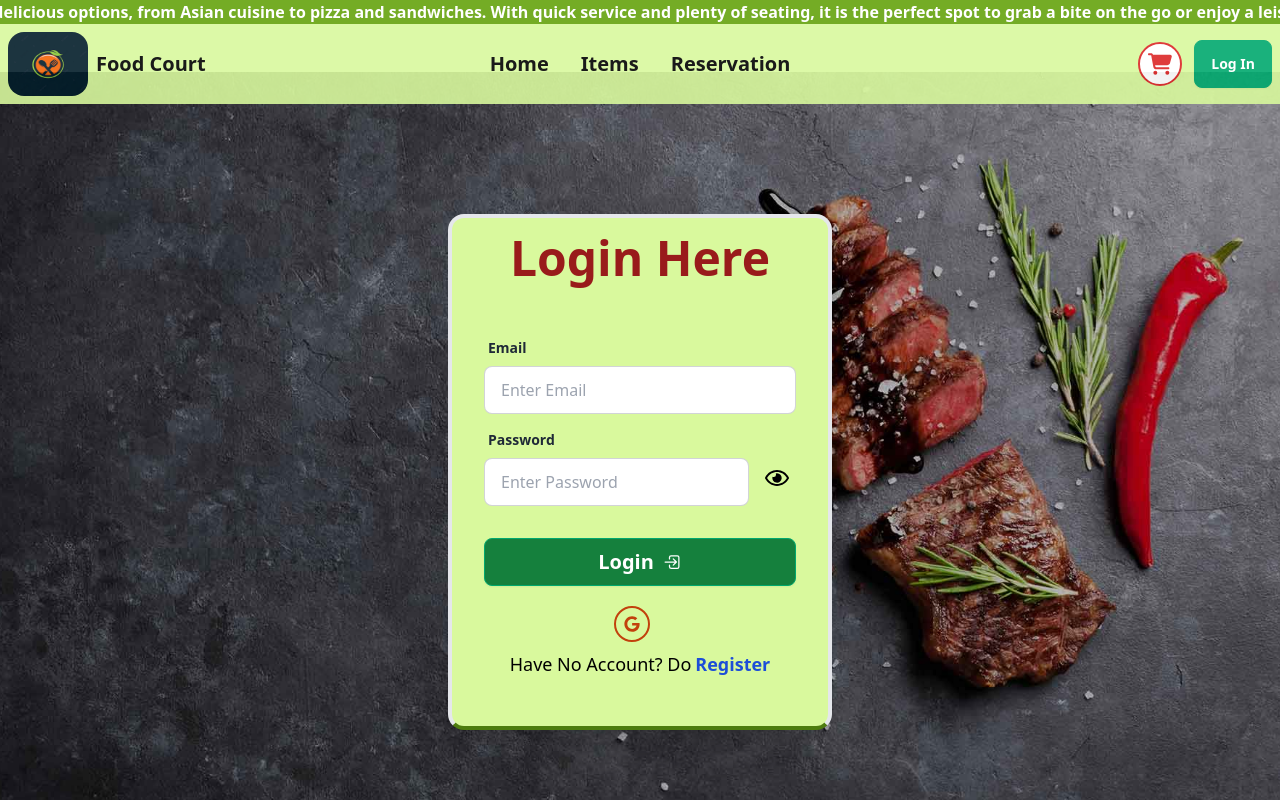
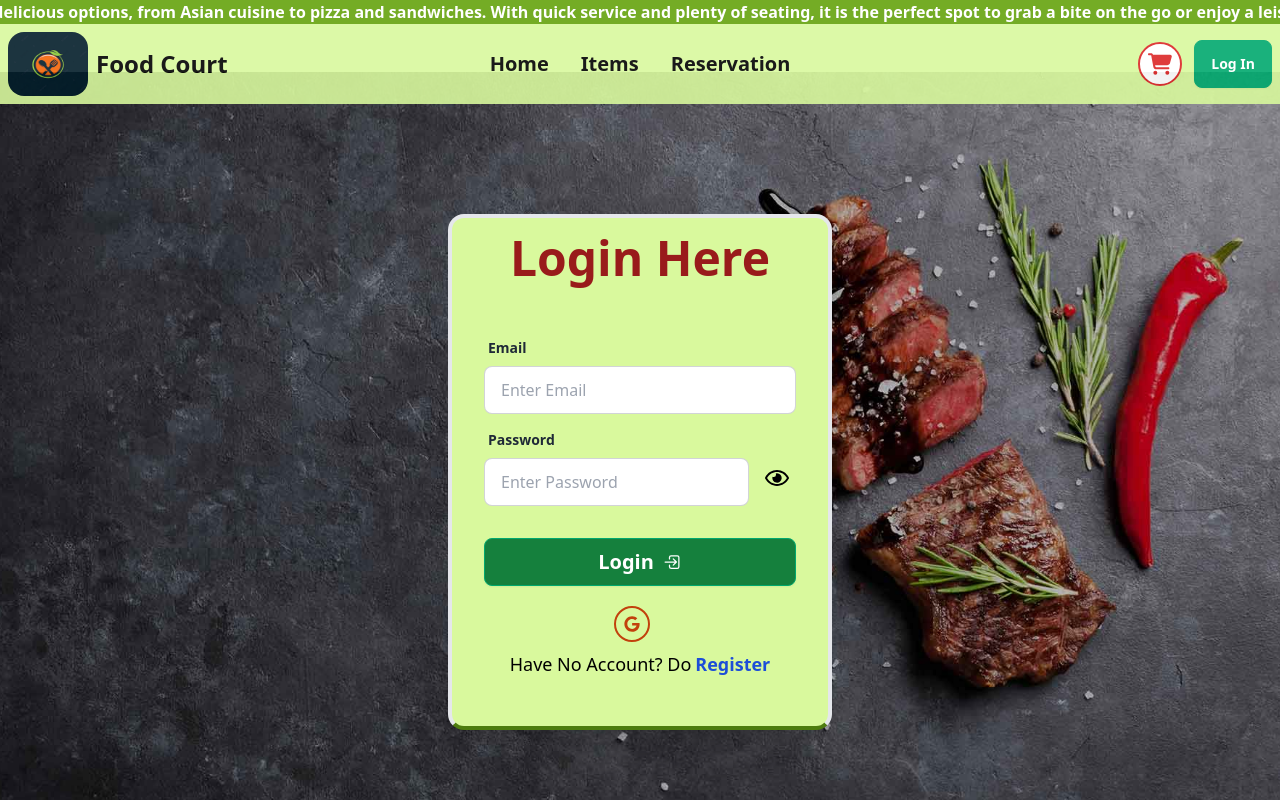
Before and after one commit to muntasirrifat23/restaurant-front, a React (Vite) app: page /login in a window 1280 px wide. Shown: the top 800 px of the page. Built offline with nearby package versions, Linux system fonts and the light colour scheme; no server answers.

Commit message:
font size

```diff
--- a/src/Component/Cart/Cart.jsx
+++ b/src/Component/Cart/Cart.jsx
@@ -43,7 +43,7 @@ const Cart = () => {
   const handleIncrement = (id) => {
     const updatedCart = showCart.map((item) => {
       if (item._id === id) {
-        if (item.amount < 10) { // Check if amount is less than 10
+        if (item.amount < 10) {
           return { ...item, amount: item.amount + 1 };
         } else {
           Swal.fire({
--- a/src/Header/Header.jsx
+++ b/src/Header/Header.jsx
@@ -88,7 +88,7 @@ const Header = () => {
             </ul>
           </div>
           <img src={image} alt="" className="h-16 w-20 rounded-2xl" />
-          <p className="font-bold ml-2 text-xl ">Food Court</p>
+          <p className="font-bold ml-2 text-2xl ">Food Court</p>
         </div>
         {/* big */}
         <div className="navbar-center hidden lg:flex">
```
